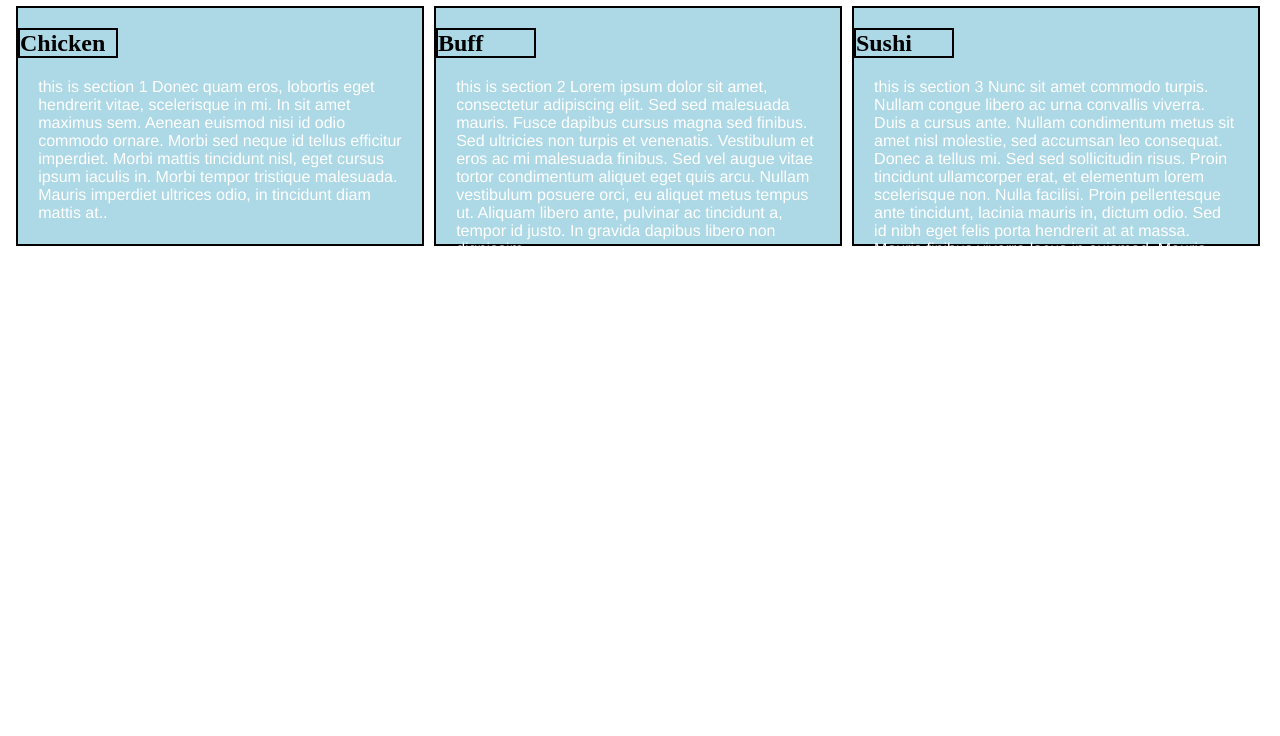
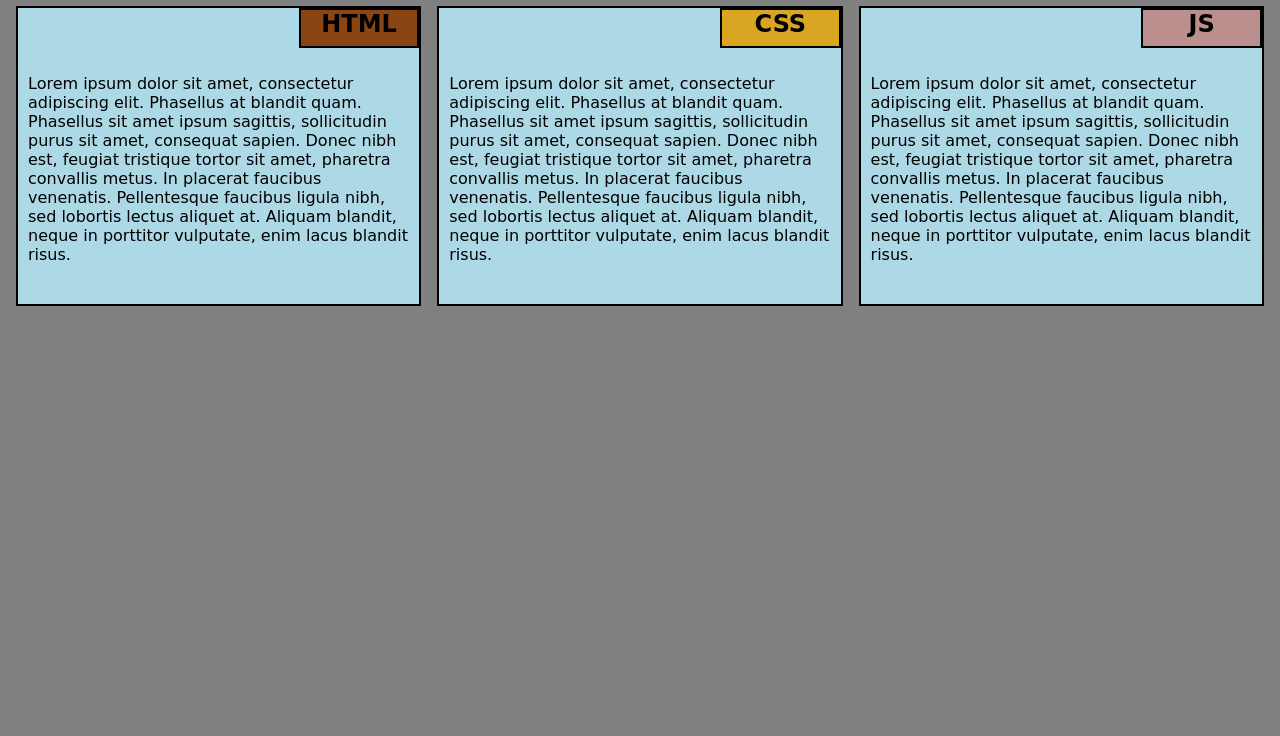
Before and after one commit to cesium26/coursera-test1, a plain HTML site: page assignment_1/index.html in a window 1280 px wide. Shown: the part 64-800 px from the top of the page. Drawn offline with Linux system fonts and the light colour scheme.

Commit message:
major changes

```diff
--- a/assignment_1/css/style.css
+++ b/assignment_1/css/style.css
@@ -2,48 +2,79 @@
 * {
   box-sizing: border-box;
 }
+body{
+  background: gray;
+  font-family: cursive;
+
+
+}
 h1 {
   margin-bottom: 15px;
+  text-align: center;
+}
+h2{
+   margin: 0px;
+   text-align: center;
+
 }
 
-h2{
+header{
+  height:50px;
+  margin-top: 10px;
+
+}
+.section_head{
+  height: 40px;
+}
+
+.section_content{
+  padding: 10px;
+
+}
+
+.s_h2{
+
   border: 2px solid black;
-  width: 100px;
-  height: 30px;
-  position: relative;
-  top: 0px;
-  right:0px;
+  width: 30%;
+  height: 40px;
+  padding: 0px 10px 0px 10px;
+  float: right;
 
 }
 section{
-  box-sizing: border-box;
+    box-sizing: border-box;
     background-color: lightblue;
-
     border: 2px solid black;
-    margin-right: 10px;
+    margin-right: 8px;
+    margin-left: 8px;
     margin-top:10px;
+    height: 300px;
+    padding-bottom: 10px;
+    overflow: hidden;
 
 }
 
-p {
+#s1{
+  background-color: saddlebrown;
+}
 
-  width: 90%;
-  height: 150px;
-  margin-right: auto;
-  margin-left: auto;
-  font-family: Helvetica;
-  color: white;
+#s2{
+  background-color: goldenrod;
+}
+
+#s3{
+  background-color: rosybrown;
 }
 
 /* Simple Responsive Framework. */
 .row {
   width: 100%;
-  margin: 8px;
-  padding-right: 10px;
+  margin: 0px;
+  padding-right: 0px;
 }
 
 /********** Large devices only **********/
-@media (min-width: 1200px) {
+@media (min-width: 992px) {
   .col-lg-1, .col-lg-2, .col-lg-3, .col-lg-4, .col-lg-5, .col-lg-6, .col-lg-7, .col-lg-8, .col-lg-9, .col-lg-10, .col-lg-11, .col-lg-12 {
     float: left;
 
@@ -87,7 +118,7 @@ p {
 }
 
 /********** Medium devices only **********/
-@media (min-width: 992px) and (max-width: 1199px) {
+@media (min-width: 768px) and (max-width: 991px) {
   .col-md-1, .col-md-2, .col-md-3, .col-md-4, .col-md-5, .col-md-6, .col-md-7, .col-md-8, .col-md-9, .col-md-10, .col-md-11, .col-md-12 {
     float: left;
 
@@ -129,3 +160,11 @@ p {
     width: 100%;
   }
 }
+
+/********** Small devices only **********/
+@media (max-width: 767px) {
+  .sm {
+    float: left;
+    width: 100%;
+  }
+}
--- a/assignment_1/index.html
+++ b/assignment_1/index.html
@@ -5,25 +5,45 @@
         <link rel="stylesheet" type="text/css" href="css/style.css">
     </head>
     <body>
+      <header>
         <h1 id="title">Our Menu</h1>
+      </header>
+
         <div class="row">
-
-        <div class="col-lg-4 col-md-6">
+              <div class="col-lg-4 col-md-6 sm">
                     <section >
-                    <h2>Chicken</h2>
-                    <p>this is section 1     Donec quam eros, lobortis eget hendrerit vitae, scelerisque in mi. In sit amet maximus sem. Aenean euismod nisi id odio commodo ornare. Morbi sed neque id tellus efficitur imperdiet. Morbi mattis tincidunt nisl, eget cursus ipsum iaculis in. Morbi tempor tristique malesuada. Mauris imperdiet ultrices odio, in tincidunt diam mattis at..</p>
+                          <div class="section_head">
+                                <div id="s1" class="s_h2">
+                                      <h2>HTML</h2>
+                                </div>
+                          </div>
+                          <div class="section_content">
+                                <p>Lorem ipsum dolor sit amet, consectetur adipiscing elit. Phasellus at blandit quam. Phasellus sit amet ipsum sagittis, sollicitudin purus sit amet, consequat sapien. Donec nibh est, feugiat tristique tortor sit amet, pharetra convallis metus. In placerat faucibus venenatis. Pellentesque faucibus ligula nibh, sed lobortis lectus aliquet at. Aliquam blandit, neque in porttitor vulputate, enim lacus blandit risus.</p>
+                          </div>
                      </section>
               </div>
-        <div class="col-lg-4 col-md-6">
+              <div class="col-lg-4 col-md-6 sm">
                     <section >
-                 <h2>Buff</h2>
-                 <p>this is section 2   Lorem ipsum dolor sit amet, consectetur adipiscing elit. Sed sed malesuada mauris. Fusce dapibus cursus magna sed finibus. Sed ultricies non turpis et venenatis. Vestibulum et eros ac mi malesuada finibus. Sed vel augue vitae tortor condimentum aliquet eget quis arcu. Nullam vestibulum posuere orci, eu aliquet metus tempus ut. Aliquam libero ante, pulvinar ac tincidunt a, tempor id justo. In gravida dapibus libero non dignissim.</p>
+                          <div class="section_head">
+                                <div id="s2" class="s_h2">
+                                      <h2>CSS</h2>
+                                </div>
+                          </div>
+                          <div class="section_content">
+                                <p>Lorem ipsum dolor sit amet, consectetur adipiscing elit. Phasellus at blandit quam. Phasellus sit amet ipsum sagittis, sollicitudin purus sit amet, consequat sapien. Donec nibh est, feugiat tristique tortor sit amet, pharetra convallis metus. In placerat faucibus venenatis. Pellentesque faucibus ligula nibh, sed lobortis lectus aliquet at. Aliquam blandit, neque in porttitor vulputate, enim lacus blandit risus.</p>
+                          </div>
                      </section>
               </div>
-        <div class="col-lg-4 col-md-12">
+              <div class="col-lg-4 col-md-12 sm">
                     <section >
-                <h2>Sushi</h2>
-                   <p>this is section 3  Nunc sit amet commodo turpis. Nullam congue libero ac urna convallis viverra. Duis a cursus ante. Nullam condimentum metus sit amet nisl molestie, sed accumsan leo consequat. Donec a tellus mi. Sed sed sollicitudin risus. Proin tincidunt ullamcorper erat, et elementum lorem scelerisque non. Nulla facilisi. Proin pellentesque ante tincidunt, lacinia mauris in, dictum odio. Sed id nibh eget felis porta hendrerit at at massa. Mauris finibus viverra lacus in euismod. Mauris diam massa, dictum in magna vel, aliquam eleifend felis. Proin et ante eget orci rutrum ultrices. Mauris volutpat diam magna, et feugiat urna semper ac. Duis dolor augue, suscipit ut quam varius, aliquet ultricies lacus.</p>
+                          <div class="section_head">
+                                <div id="s3" class="s_h2">
+                                      <h2>JS</h2>
+                                </div>
+                          </div>
+                          <div class="section_content">
+                                <p>Lorem ipsum dolor sit amet, consectetur adipiscing elit. Phasellus at blandit quam. Phasellus sit amet ipsum sagittis, sollicitudin purus sit amet, consequat sapien. Donec nibh est, feugiat tristique tortor sit amet, pharetra convallis metus. In placerat faucibus venenatis. Pellentesque faucibus ligula nibh, sed lobortis lectus aliquet at. Aliquam blandit, neque in porttitor vulputate, enim lacus blandit risus.</p>
+                          </div>
                      </section>
               </div>
 
```
Lines whose indentation alone changed are shown as unchanged.
